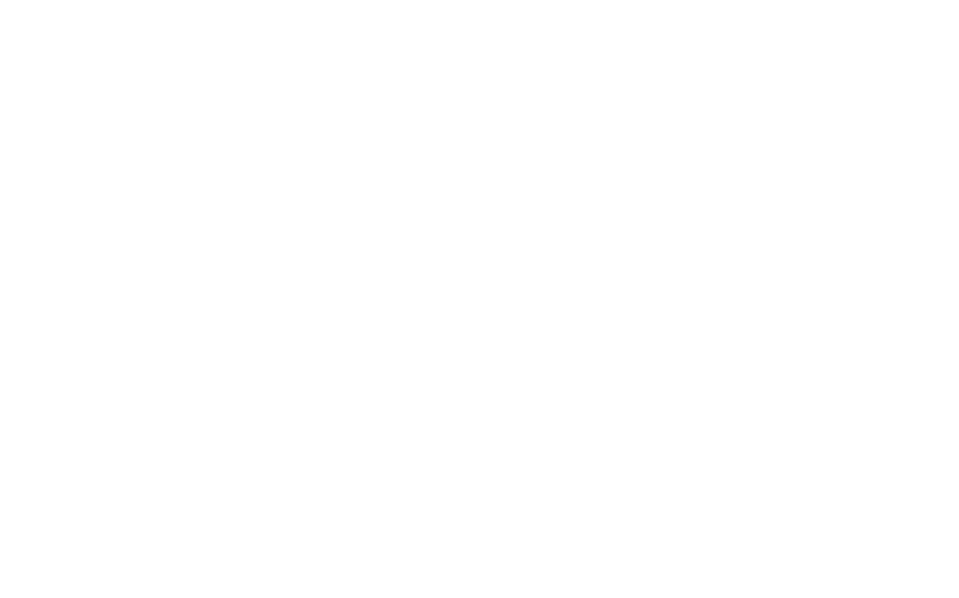
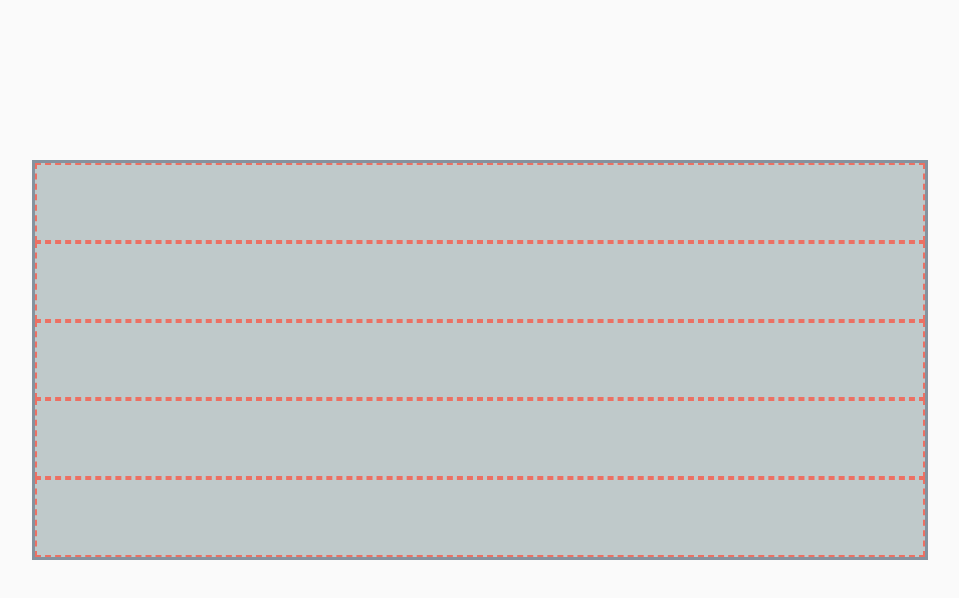
Before and after one commit to bainess/RSS-Virtual-keyboard, a plain HTML site: page index.html in a window 1280 px wide. Shown: the whole page, without its empty margins (160-1119 px from the left). Drawn offline with Linux system fonts and the light colour scheme.

Commit message:
feat: add  main keyboard layout

```diff
--- a/index.js
+++ b/index.js
@@ -0,0 +1,25 @@
+"use strict";
+
+const divMainFrame = document.createElement('div');
+divMainFrame.className = 'main-frame';
+document.body.append(divMainFrame);
+
+const divKeyboardLine1 = document.createElement('div');
+divKeyboardLine1.className = 'line-1';
+divMainFrame.append(divKeyboardLine1);
+
+const divKeyboardLine2 = document.createElement('div');
+divKeyboardLine2.className = 'line-2';
+divMainFrame.append(divKeyboardLine2);
+
+const divKeyboardLine3 = document.createElement('div');
+divKeyboardLine3.className = 'line-3';
+divMainFrame.append(divKeyboardLine3);
+
+const divKeyboardLine4 = document.createElement('div');
+divKeyboardLine4.className = 'line-4';
+divMainFrame.append(divKeyboardLine4);
+
+const divKeyboardLine5 = document.createElement('div');
+divKeyboardLine5.className = 'line-5';
+divMainFrame.append(divKeyboardLine5);
--- a/style.css
+++ b/style.css
@@ -36,3 +36,21 @@
     h1,h2,h3,h4,h5,h6{font-size:inherit;font-weight: 400;}
 
     /*................................*/
+    body{
+        background-color: #fafafa;
+        overflow: hidden;
+    }
+    .main-frame{
+        position: relative;
+        background-color: #BFC9CA;
+        width: 70vw;
+        height: 50vh;
+        margin: 20vh auto;
+        border: 3px solid #85929E ;
+
+    }
+    .line-1, .line-2, .line-3, .line-4, .line-5 {
+        border: 2px dashed #EC7063;
+        width: 100%;
+        height: 20%;
+    }
```
